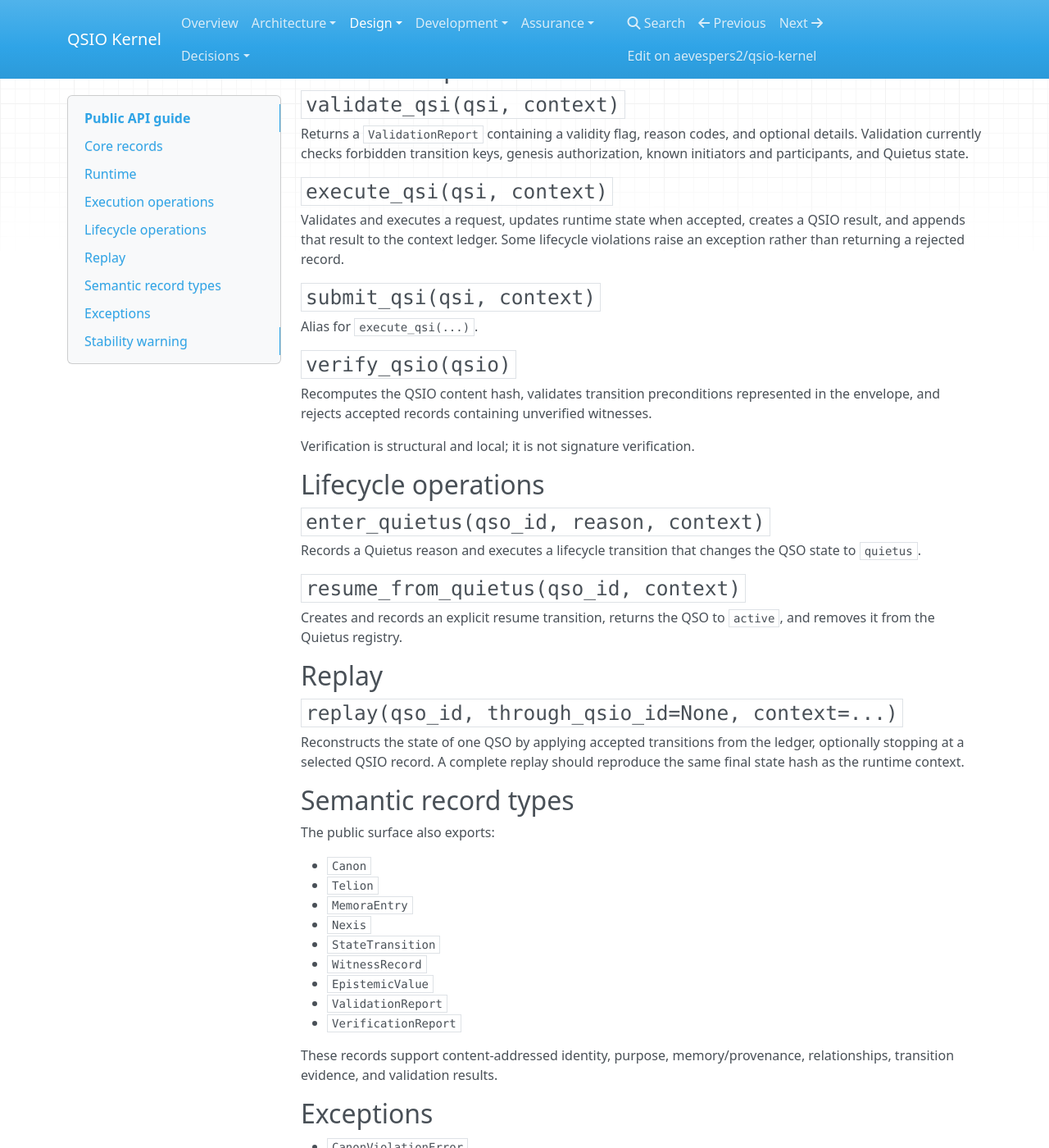
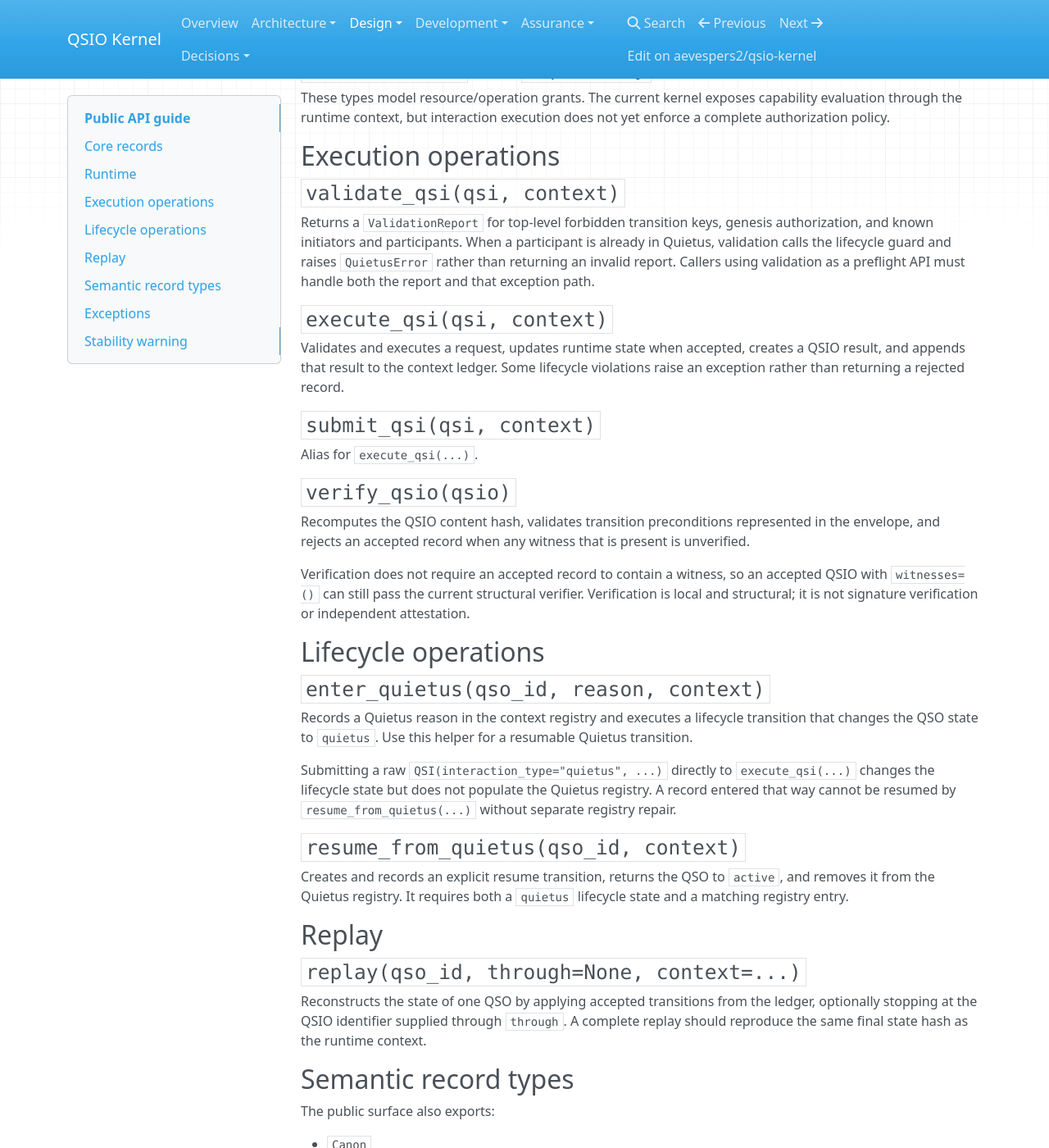
Before and after one commit to aevespers2/qsio-kernel, an MkDocs documentation site: the page built from docs/api.md, in a window 1280 px wide and 1400 px high, scrolled down 1670 px. Shown: the whole window at 82% size. Built offline with MkDocs 1.6.1, drawn with Linux system fonts in a browser that asks for light colours; nearby versions of some CDN libraries; some of the changed text lies outside the part shown.

Commit message:
docs: correct public API and lifecycle boundaries

````diff
--- a/docs/api.md
+++ b/docs/api.md
@@ -1,6 +1,6 @@
 # Public API guide
 
-The package re-exports its primary records and operations from `qsio`. The API is intentionally small and should be treated as experimental until a compatibility policy is approved.
+The package re-exports its primary records and runtime operations from `qsio`. Helper constructors that are not listed in `qsio.__all__` must be imported from their defining modules. The API is intentionally small and should be treated as experimental until a compatibility policy is approved.
 
 ## Core records
 
@@ -19,7 +19,11 @@
 
 ### `QSOState`
 
-Represents the current semantic and lifecycle state. Use `build_qso_state(...)` to construct a content-hashed state for genesis or test fixtures.
+Represents the current semantic and lifecycle state. The helper constructor is not re-exported from the package root; use `qsio.qso.build_qso_state(...)` to construct a content-hashed state for genesis or test fixtures.
+
+```python
+from qsio.qso import build_qso_state
+```
 
 ### `QSI`
 
@@ -76,7 +80,7 @@
 
 ### `validate_qsi(qsi, context)`
 
-Returns a `ValidationReport` containing a validity flag, reason codes, and optional details. Validation currently checks forbidden transition keys, genesis authorization, known initiators and participants, and Quietus state.
+Returns a `ValidationReport` for top-level forbidden transition keys, genesis authorization, and known initiators and participants. When a participant is already in Quietus, validation calls the lifecycle guard and raises `QuietusError` rather than returning an invalid report. Callers using validation as a preflight API must handle both the report and that exception path.
 
 ### `execute_qsi(qsi, context)`
 
@@ -88,25 +92,27 @@
 
 ### `verify_qsio(qsio)`
 
-Recomputes the QSIO content hash, validates transition preconditions represented in the envelope, and rejects accepted records containing unverified witnesses.
+Recomputes the QSIO content hash, validates transition preconditions represented in the envelope, and rejects an accepted record when any witness that is present is unverified.
 
-Verification is structural and local; it is not signature verification.
+Verification does not require an accepted record to contain a witness, so an accepted QSIO with `witnesses=()` can still pass the current structural verifier. Verification is local and structural; it is not signature verification or independent attestation.
 
 ## Lifecycle operations
 
 ### `enter_quietus(qso_id, reason, context)`
 
-Records a Quietus reason and executes a lifecycle transition that changes the QSO state to `quietus`.
+Records a Quietus reason in the context registry and executes a lifecycle transition that changes the QSO state to `quietus`. Use this helper for a resumable Quietus transition.
+
+Submitting a raw `QSI(interaction_type="quietus", ...)` directly to `execute_qsi(...)` changes the lifecycle state but does not populate the Quietus registry. A record entered that way cannot be resumed by `resume_from_quietus(...)` without separate registry repair.
 
 ### `resume_from_quietus(qso_id, context)`
 
-Creates and records an explicit resume transition, returns the QSO to `active`, and removes it from the Quietus registry.
+Creates and records an explicit resume transition, returns the QSO to `active`, and removes it from the Quietus registry. It requires both a `quietus` lifecycle state and a matching registry entry.
 
 ## Replay
 
-### `replay(qso_id, through_qsio_id=None, context=...)`
+### `replay(qso_id, through=None, context=...)`
 
-Reconstructs the state of one QSO by applying accepted transitions from the ledger, optionally stopping at a selected QSIO record. A complete replay should reproduce the same final state hash as the runtime context.
+Reconstructs the state of one QSO by applying accepted transitions from the ledger, optionally stopping at the QSIO identifier supplied through `through`. A complete replay should reproduce the same final state hash as the runtime context.
 
 ## Semantic record types
 
````
